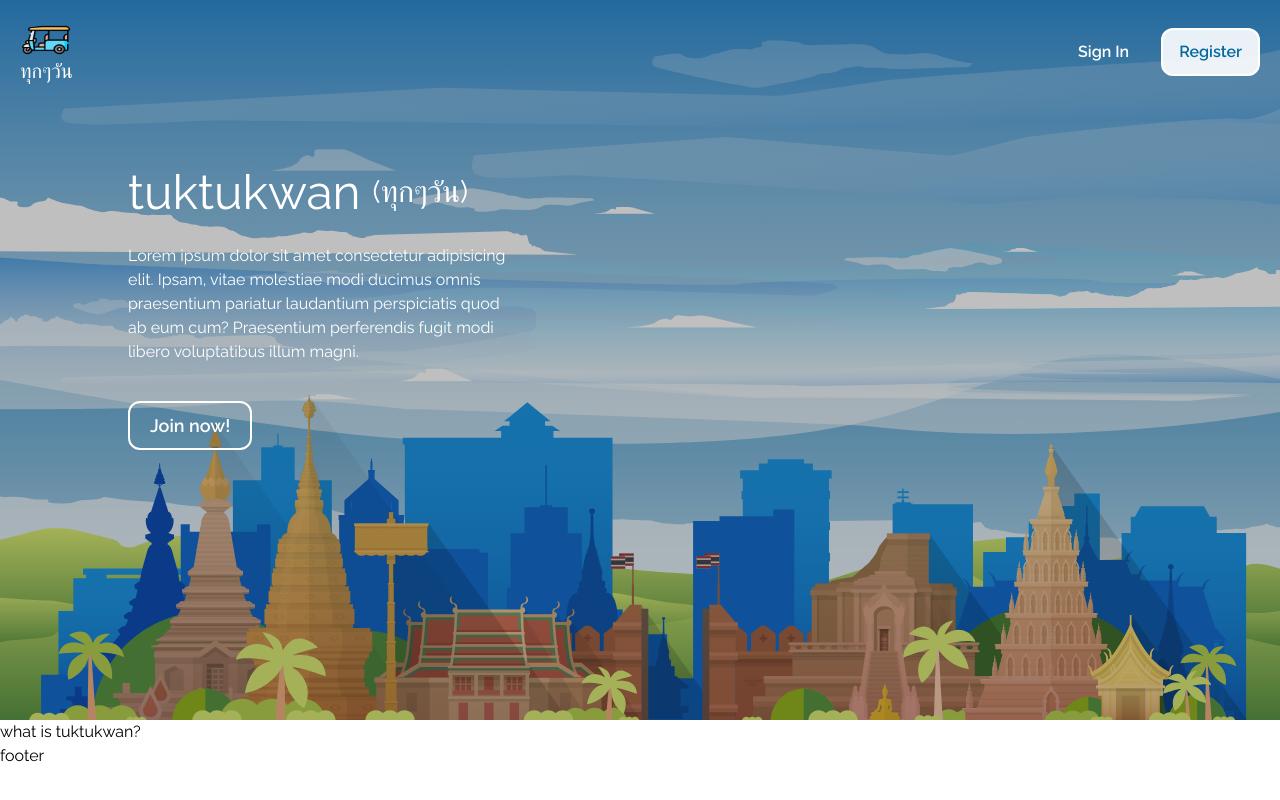
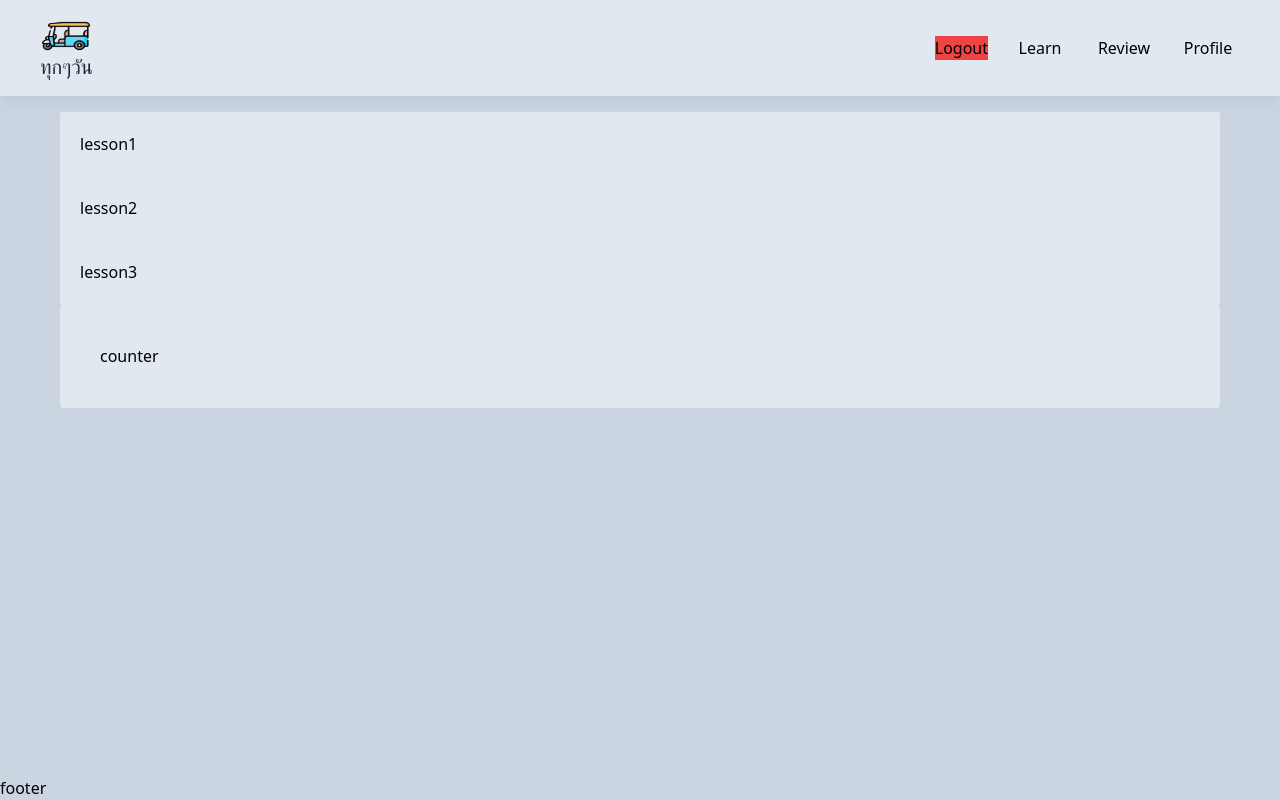
Before and after one commit to n0rrman/tuktukwan, a Next.js app: page / in a window 1280 px wide. Built offline with nearby package versions, Linux system fonts and the light colour scheme.

Commit message:
basic profile page added

```diff
--- a/src/app/layout.tsx
+++ b/src/app/layout.tsx
@@ -23,9 +23,9 @@ export default async function RootLayout({
   let status;
   if (process.env.NODE_ENV === "development") {
     status = {
-      userId: "",
+      userId: "!",
       token: "",
-      credentialId: "",
+      credentialId: "!!",
     };
   } else {
     const koaSid = cookies().get("koa.sid");
@@ -35,15 +35,17 @@ export default async function RootLayout({
 
   return (
     <html lang="en">
-      <body className={mainFont.className}>
+      <body className={`{mainFont.className} bg-slate-300`}>
         <TermsPage />
         <PolicyPage />
         {status.userId ? (
-          <>
+          <div className="min-h-screen flex flex-col justify-between">
             <Header />
-            <main>{children}</main>
+            <main className="mx-auto pt-28 max-w-[75rem] p-5 w-full">
+              {children}
+            </main>
             <Footer />
-          </>
+          </div>
         ) : (
           <LandingPage
             userId={status.userId}
--- a/src/app/page.tsx
+++ b/src/app/page.tsx
@@ -1,20 +1,14 @@
-"use client";
-
-import { signOut } from "@/services/api/user-client";
-
 export default function Home() {
   return (
-    <div>
-      <h1>YOU ARE IN!!</h1>
-      <button
-        onClick={async () => {
-          await signOut();
-          window.location.reload();
-        }}
-        className="text-center bg-red-700 text-white w-64"
-      >
-        Logout
-      </button>
+    <div className="w-full">
+      <div>
+        <div>
+          <div className="bg-slate-200 p-5">lesson1</div>
+          <div className="bg-slate-200 p-5">lesson2</div>
+          <div className="bg-slate-200 p-5">lesson3</div>
+        </div>
+      </div>
+      <div className="flex flex-col bg-slate-200 p-10 rounded">counter</div>
     </div>
   );
 }
--- /dev/null
+++ b/src/app/profile/page.tsx
@@ -0,0 +1,12 @@
+import AuthOptions from "@/components/profile/auth-options";
+
+export default function ProfilePage() {
+  return (
+    <div className="w-full flex flex-row gap-5">
+      <div className="bg-slate-200 p-10 w-full">Profile page</div>
+      <div className="bg-slate-200 p-10">
+        <AuthOptions />
+      </div>
+    </div>
+  );
+}
--- a/src/components/header.tsx
+++ b/src/components/header.tsx
@@ -1,3 +1,37 @@
+"use client";
+
+import { logoFont } from "@/app/fonts";
+import Image from "next/image";
+import Link from "next/link";
+import logo from "/public/logo.png";
+import { signOut } from "@/services/api/user-client";
+
 export default function Header() {
-  return <header>header</header>;
+  return (
+    <header className="fixed flex flex-row justify-between items-center w-full py-4 px-10 shadow-lg shadow-slate-400/20 bg-slate-200">
+      <Link
+        href="/"
+        className={`${logoFont.className} flex flex-col w-max justify-center items-center text-slate-800 cursor-pointer`}
+      >
+        <div className="relative w-12 h-10 -mb-1">
+          <Image src={logo} alt="logo" fill />
+        </div>
+        <span className="text-xl">ทุกๆวัน</span>
+      </Link>
+      <div className="flex flex-row gap-5">
+        <button
+          className="bg-red-500"
+          onClick={async () => {
+            await signOut();
+            window.location.reload();
+          }}
+        >
+          Logout
+        </button>
+        <div className="w-16 text-center">Learn</div>
+        <div className="w-16 text-center">Review</div>
+        <div className="w-16 text-center">Profile</div>
+      </div>
+    </header>
+  );
 }
--- /dev/null
+++ b/src/components/profile/auth-options.tsx
@@ -0,0 +1,35 @@
+"use client";
+
+// remove user verified + created at..
+
+interface Option {
+  id: number;
+  auth_id: string;
+  auth_username: string;
+  auth_provider: string;
+  auth_picture: string;
+}
+
+import { getAllCredentials } from "@/services/api/user-client";
+
+export default async function AuthOptions() {
+  const options = await getAllCredentials();
+
+  const renderedOptions = options.map((option: Option) => {
+    return (
+      <div key={option.id}>
+        <div>id: {option.auth_id}</div>
+        <div>username: {option.auth_username}</div>
+        <div>provider: {option.auth_provider}</div>
+        <div>picture: {option.auth_picture}</div>
+      </div>
+    );
+  });
+
+  return (
+    <div>
+      <h2>options</h2>
+      <div>{renderedOptions}</div>
+    </div>
+  );
+}
--- a/src/components/signin/create-account-modal.tsx
+++ b/src/components/signin/create-account-modal.tsx
@@ -21,24 +21,25 @@ export default function CreateAccountModal({}: CreateAccountModalProps) {
 
   return (
     <dialog className="fixed inset-x-0 top-0 bg-black/20 overflow-y-auto h-full w-full flex items-center justify-center z-[100]">
-      <div className="bg-white flex flex-col gap-4 p-8 w-max rounded-lg animate-scaleIn">
+      <div className="bg-white flex flex-col gap-4 p-8 w-full sm:w-max sm:rounded-lg animate-scaleIn shadow-lg">
         {created ? (
           <Loading />
         ) : (
-          <div className="grid grid-cols-2 gap-8">
-            <div>
-              <h1 className="text-lg pb-5 font-semibold">Create new account</h1>
-              <CreateAccountForm done={created} setDone={setCreated} />
-            </div>
-            <div className="flex flex-col border-l pl-8 space-y-3">
+          // <div className="grid grid-cols-2dd gap-8">
+          <div className="flex flex-col w-full sm:w-80">
             <button
               onClick={() => {
                 handleExit();
               }}
-                className="self-end cursor-pointer hover:brightness-[0.85] -mr-4 -mt-4"
+              className="self-end cursor-pointer hover:brightness-[0.85] -mr-4 -my-4"
             >
               <MdCancel className="text-red-600 text-2xl" />
             </button>
+            <div>
+              <h1 className="text-lg pb-5 font-semibold">Create new account</h1>
+              <CreateAccountForm done={created} setDone={setCreated} />
+              {/* </div> */}
+              {/* <div className="flex flex-col border-l pl-8 space-y-3">
               <h1 className="text-lg font-semibold">Link existing account</h1>
               <p className="w-[37.5ch] text-sm">
               Lorem ipsum dolor, sit amet consectetur adipisicing elit.
@@ -48,6 +49,8 @@ export default function CreateAccountModal({}: CreateAccountModalProps) {
               </p>
               <LinkAccountForm done={created} setDone={setCreated} />
               </div>
+            </div> */}
+            </div>
           </div>
         )}
       </div>
--- a/src/components/signin/landing-header.tsx
+++ b/src/components/signin/landing-header.tsx
@@ -6,7 +6,7 @@ import { logoFont } from "@/app/fonts";
 
 export default function LandingHeader() {
   return (
-    <div className="grid grid-cols-2 w-full p-5 z-50 text-white">
+    <div className="grid grid-cols-2 w-full px-8 py-5 z-50 text-white">
       <Link
         href="/"
         className={`${logoFont.className} flex flex-col w-max justify-center items-center text-white cursor-pointer`}
@@ -18,17 +18,14 @@ export default function LandingHeader() {
       </Link>
 
       <div className="flex flex-row gap-8 items-center justify-self-end">
-        <Link
-          href="?login=login"
-          className="hidden sm:inline font-semibold py-2 group"
-        >
+        <Link href="?login=login" className="font-semibold py-2 group">
           <span className="border-b-2 pb-1 border-transparent group-hover:border-white transition">
             Sign In
           </span>
         </Link>
         <Link
           href="?login=register"
-          className="border-2 rounded-xl px-4 py-2.5 text-sky-700 font-semibold bg-white/90 border-white hover:bg-transparent hover:text-white transition"
+          className="hidden sm:inline border-2 rounded-xl px-4 py-2.5 text-sky-700 font-semibold bg-white/90 border-white hover:bg-transparent hover:text-white transition"
         >
           Register
         </Link>
--- a/src/services/api/user-client.ts
+++ b/src/services/api/user-client.ts
@@ -21,6 +21,13 @@ export const linkUser = async (username: string, email: string) => {
     });
 }
 
+export const getAllCredentials = async () => {
+    const credentials = await fetch(`${process.env.NEXT_PUBLIC_HOST_URL!}/api/auth/options`, {
+        method: "GET"
+    }).then((res) => res.json());
+    return credentials;
+}
+
 export const addUser = async (username: string, displayName: string, email: string) => {
     await fetch(`${process.env.NEXT_PUBLIC_HOST_URL!}/api/user/new`, {
         method: "POST",
```
Lines whose indentation alone changed are shown as unchanged.
